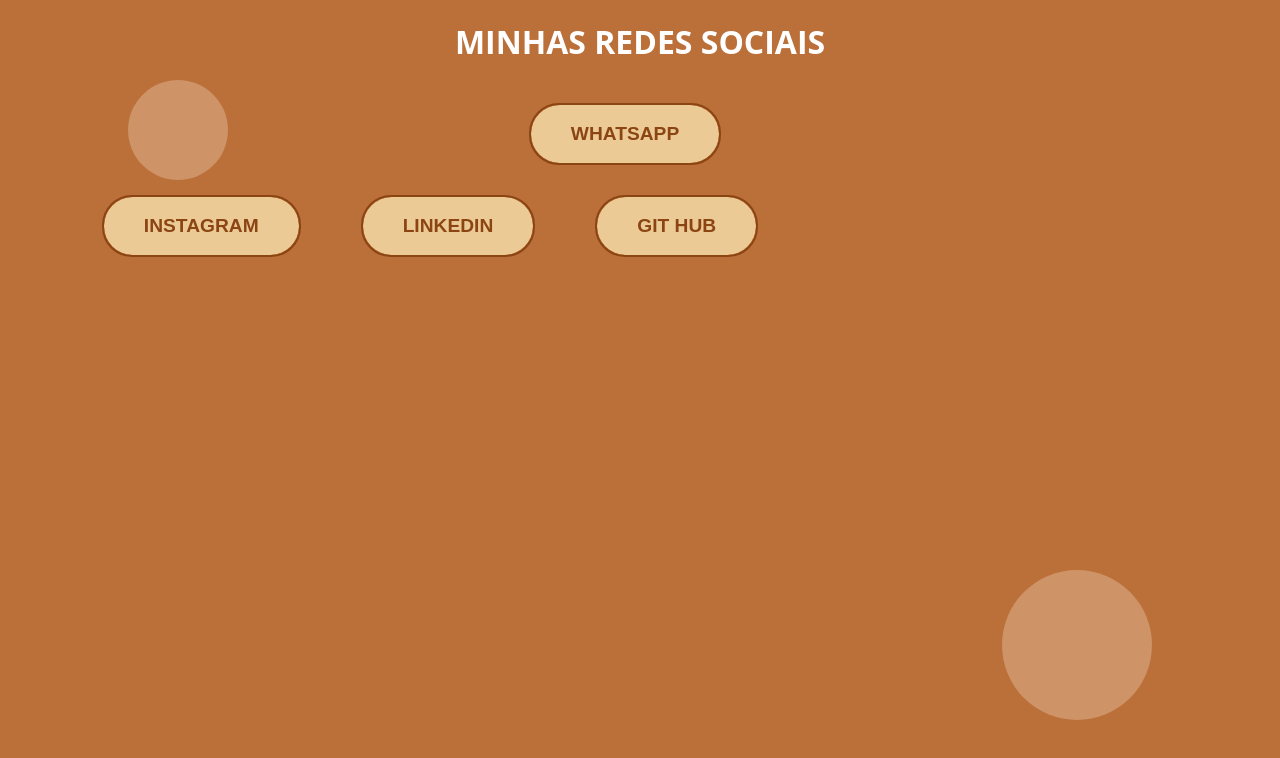
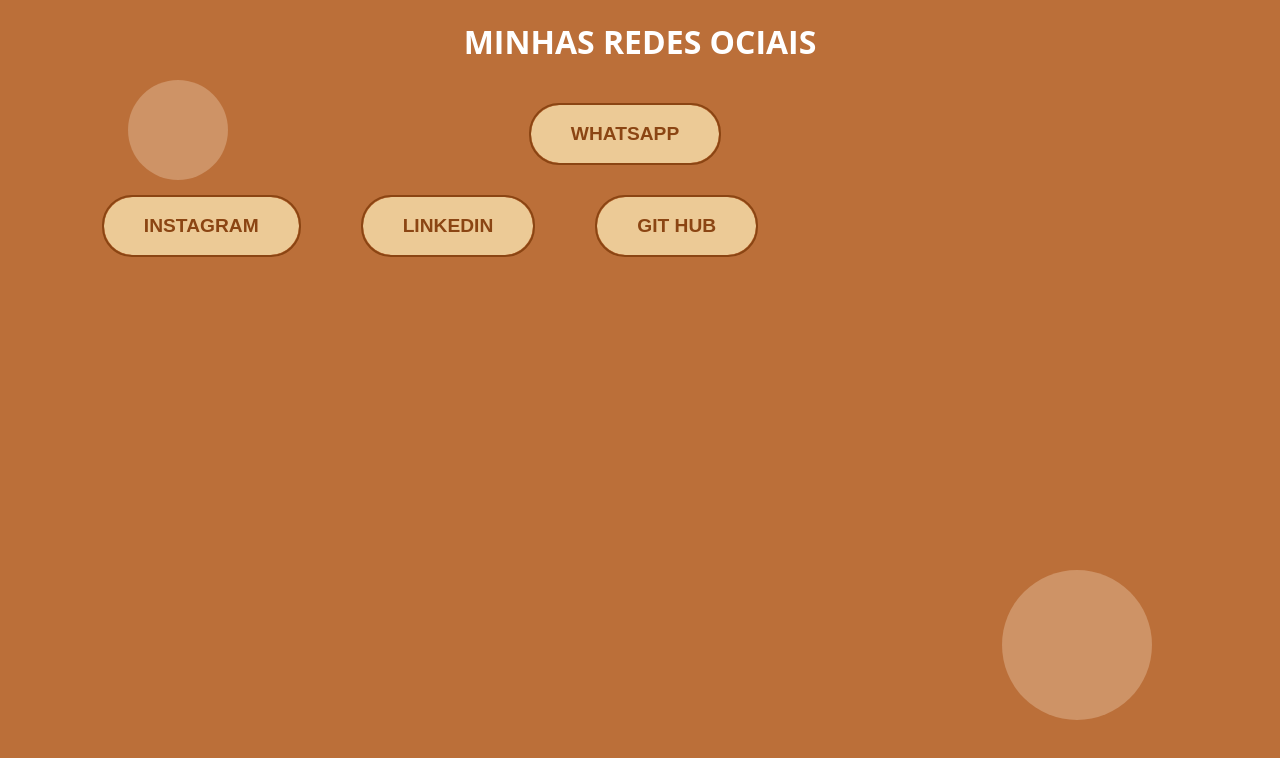
Before and after one commit to MATHEUSMEIR/redessociais, a plain HTML site: page index.html in a window 1280 px wide. Drawn offline with Linux system fonts and the light colour scheme.

Commit message:
Update index.html

```diff
--- a/index.html
+++ b/index.html
@@ -3,7 +3,7 @@
         <link type="text/css" rel="stylesheet" href="index.css">
     </head>
     <body>
-            <H1>MINHAS REDES SOCIAIS</H1>
+            <H1>MINHAS REDES OCIAIS</H1>
         <a href="https://api.whatsapp.com/send?phone=5562993958447&text=sua%20mensagem">
         <div class="buttons">
             <button class="blob-btn" >
```
